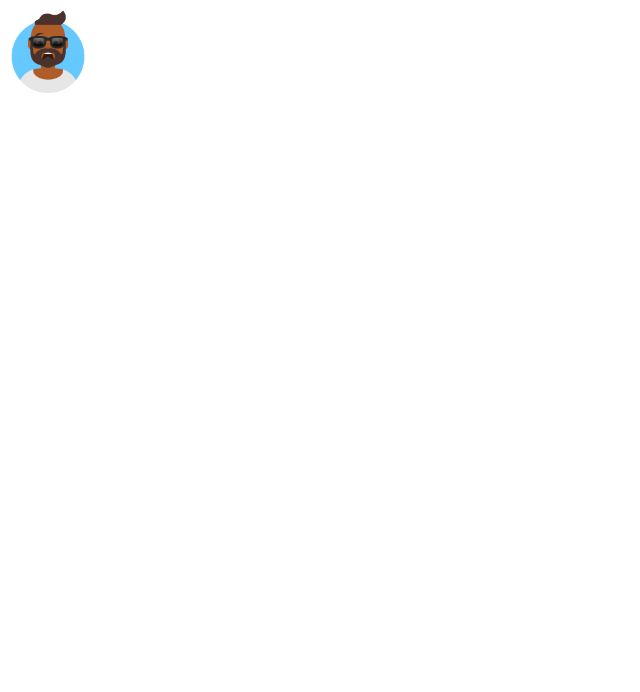
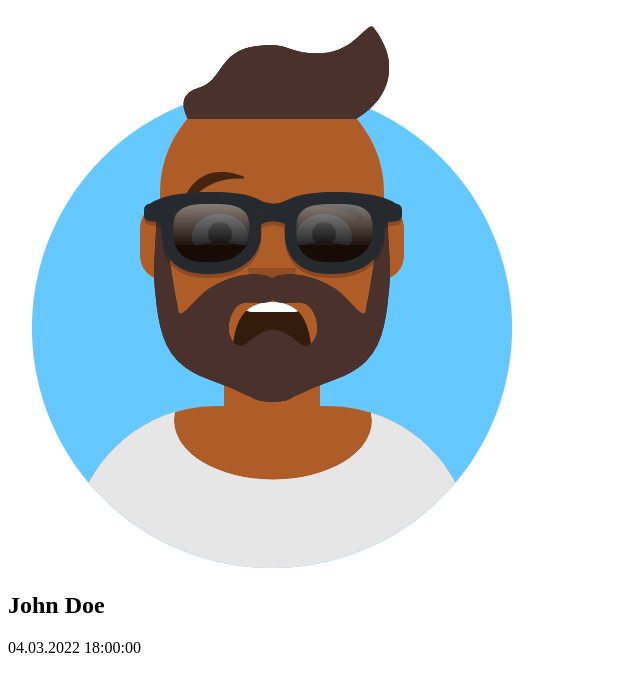
Before and after one commit to dan-razvan/ReactJs, a React (Create React App) app in the folder Social-Network-Mini/app-front/: page / in a window 1280 px wide. Shown: the top 692 px of the page, without its empty margins (0-640 px from the left). Built offline with nearby package versions, Linux system fonts and the light colour scheme.

Commit message:
update for better destructuring

```diff
--- a/Social-Network-Mini/app-front/src/App.js
+++ b/Social-Network-Mini/app-front/src/App.js
@@ -3,7 +3,7 @@ import User from './components/user/User'
 const App = () => (
   <div className="App">
     <User
-      viewMode={'compact'}
+      viewMode={'detailed'}
       userData={{
         avatar: '/images/avatar1.png',
         nickname: 'John Doe',
--- a/Social-Network-Mini/app-front/src/components/user/User.js
+++ b/Social-Network-Mini/app-front/src/components/user/User.js
@@ -4,11 +4,7 @@
 // User Component:
 // * user data
 // * view modes: compact, detailed
-const User = (props) => {
-  const { viewMode } = props
-  const {
-    userData: { avatar, nickname, lastOnline },
-  } = props
+const User = ({ userData: { avatar, nickname, lastOnline }, viewMode }) => {
   if (viewMode === 'detailed') {
     return (
       <div className="User">
```
